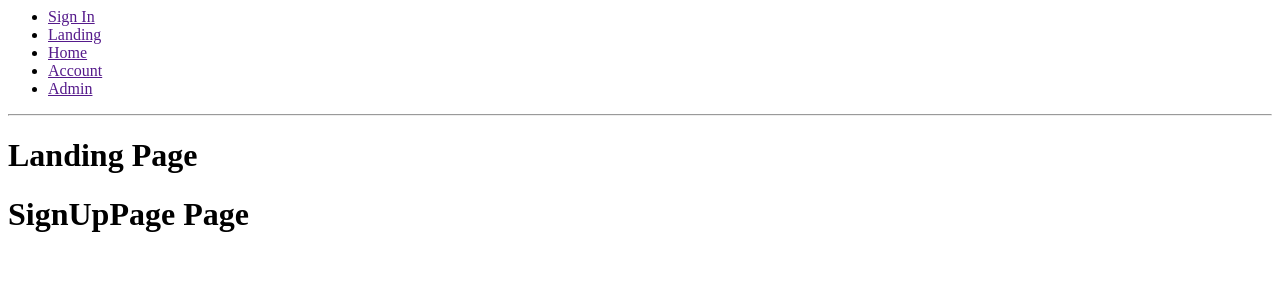
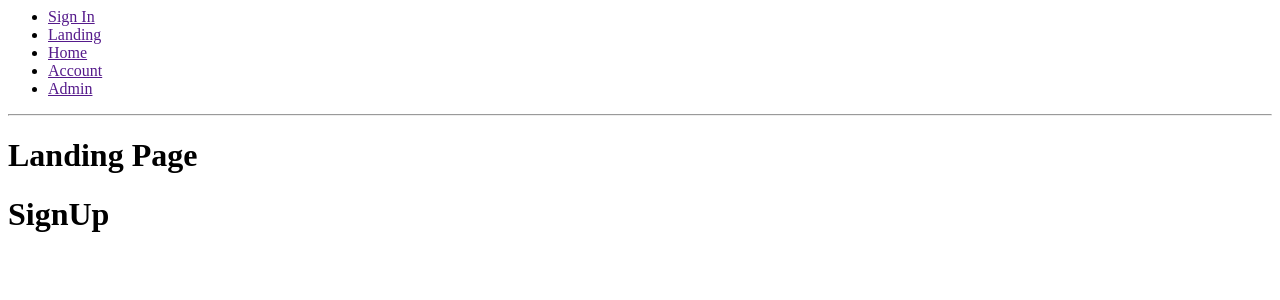
Before and after one commit to susnitdgp/react-goswami-second, a React (Create React App) app: page / in a window 1280 px wide. Shown: the top 300 px of the page. Built offline with nearby package versions, Linux system fonts and the light colour scheme.

Commit message:
2 files modified

```diff
--- a/src/Components/Firebase/firebase.js
+++ b/src/Components/Firebase/firebase.js
@@ -19,6 +19,8 @@ class Firebase {
     this.auth = app.auth();
   }
 
+  // *** Auth API ***
+
   doCreateUserWithEmailAndPassword = (email, password) =>
     this.auth.createUserWithEmailAndPassword(email, password);
 
@@ -27,6 +29,8 @@ class Firebase {
 
   doSignOut = () => this.auth.signOut();
 
+  doPasswordReset = email => this.auth.sendPasswordResetEmail(email);
+
   doPasswordUpdate = password =>
     this.auth.currentUser.updatePassword(password);
 
--- a/src/Components/SignUp/index.js
+++ b/src/Components/SignUp/index.js
@@ -1,18 +1,45 @@
 
-import React , {Component} from "react";
+import React, { Component } from 'react';
+import { Link } from 'react-router-dom';
 
-class SignUpPage extends Component{
+import * as ROUTES from '../../Constants/routes';
 
-  render(){
 
-     return (
+const SignUpPage = () => (
+  <div>
+    <h1>SignUp</h1>
+    <SignUpForm />
+  </div>
+);
 
-       <h1>SignUpPage Page</h1>
+class SignUpForm extends Component {
+  constructor(props) {
+    super(props);
+  }
 
-     )
+  onSubmit = event => {
 
   }
 
+  onChange = event => {
+
+  };
+
+  render() {
+    return (
+      <form onSubmit={this.onSubmit}>
+
+      </form>
+    );
+  }
 }
 
-export default SignUpPage
+const SignUpLink = () => (
+  <p>
+    Don't have an account? <Link to={ROUTES.SIGN_UP}>Sign Up</Link>
+  </p>
+);
+
+export default SignUpPage;
+
+export { SignUpForm, SignUpLink };
```
